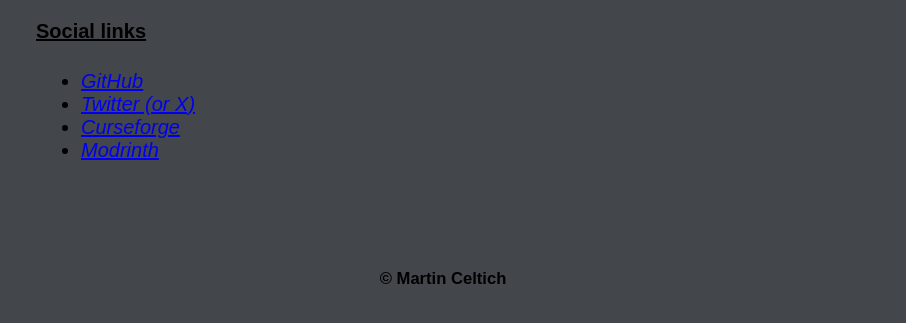
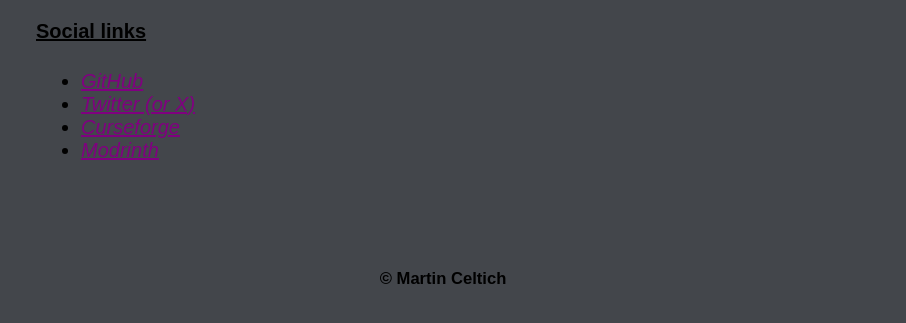
Before and after one commit to MarMar1134/marmar.github.io, a plain HTML site: page index.html in a window 1280 px wide. Shown: the part 1224-1547 px from the top of the page, without its empty margins (197-1103 px from the left). Drawn offline with Linux system fonts and the light colour scheme.

Commit message:
changed social links style

```diff
--- a/index.html
+++ b/index.html
@@ -55,16 +55,16 @@
                 <h4 class="list_title">Social links</h4>
                 <ul class="list_text">
                     <li>
-                        <a class="visited" href="https://github.com/MarMar1134">GitHub</a>
+                        <a href="https://github.com/MarMar1134">GitHub</a>
                     </li>
                     <li>
-                        <a class="visited" href="https://x.com/MarMar1134">Twitter (or X)</a>
+                        <a href="https://x.com/MarMar1134">Twitter (or X)</a>
                     </li>
                     <li>
-                        <a class="visited" href="https://www.curseforge.com/members/marmardev/projects">Curseforge</a>
+                        <a href="https://www.curseforge.com/members/marmardev/projects">Curseforge</a>
                     </li>
                     <li>
-                        <a class="visited" href="https://modrinth.com/user/MarMarDev">Modrinth</a>
+                        <a href="https://modrinth.com/user/MarMarDev">Modrinth</a>
                     </li>
                 </ul>
             </div>
--- a/styles/style.css
+++ b/styles/style.css
@@ -20,14 +20,14 @@
     margin-left: 220px;
 }
 
-.list_title {
+.list_title{
     text-align: left;
     text-decoration: underline;
     color: black;
     margin-left: 225px;
 }
 
-.list_title a {
+.list_title a{
     color: black;
     text-decoration: inherit;
 }
@@ -36,6 +36,12 @@
     text-align: justify;
     margin-left: 230px;
     margin-right: 200px;
+}
+
+.list_text a{
+    color: purple;
+    font-style: italic;
+    text-decoration: underline;
 }
 
 img {
@@ -58,11 +64,6 @@
     text-decoration: underline;
 }
 
-.visited{
-    font-style: italic;
-    text-decoration: underline;
-}
-
 .bottom_text{
     text-align: center;
     padding: 60px;
```
